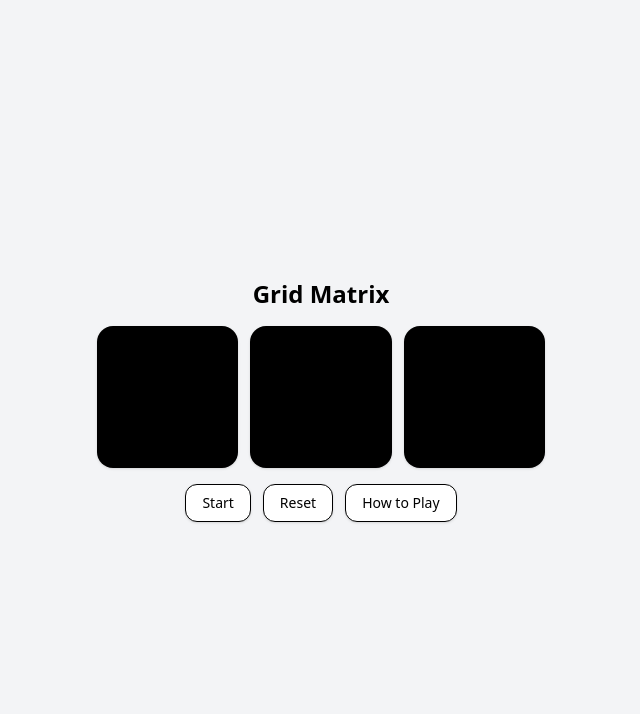
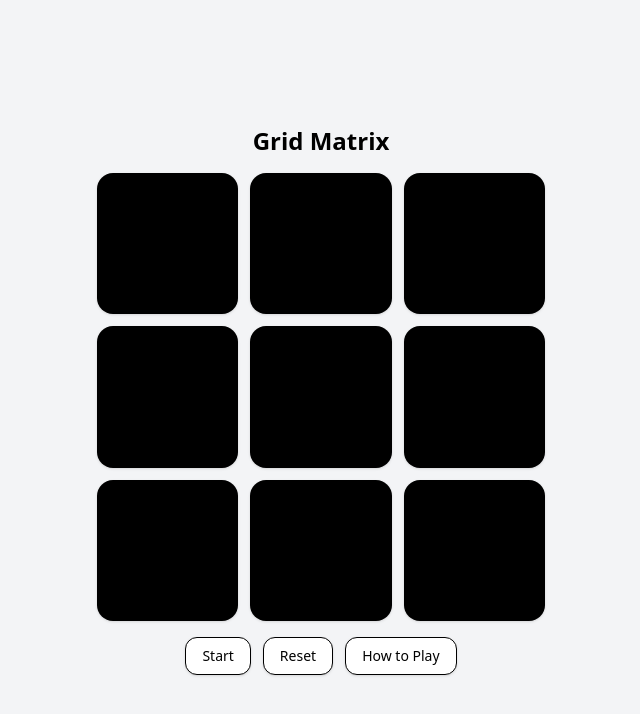
Before and after one commit to abdulrhman3657/memory-grid-frontendV0, a React (Vite) app: page / in a window 1280 px wide. Shown: the top 714 px of the page, without its empty margins (319-959 px from the left). Built offline with nearby package versions, Linux system fonts and the light colour scheme; no server answers.

Commit message:
refactor: replace win state with derived value
- the win state can be derived from correctClicks and patternLength

```diff
--- a/src/pages/Home.jsx
+++ b/src/pages/Home.jsx
@@ -10,15 +10,16 @@ import {
 } from "../lib/constants";
 
 export default function Home() {
-	const [cells, setCells] = useState(Array(STARTING_LENGTH).fill(false));
-	const [flags, setFlags] = useState(Array(STARTING_LENGTH).fill(false));
+	const [cells, setCells] = useState(Array(GRID_SIZE).fill(false));
+	const [flags, setFlags] = useState(Array(GRID_SIZE).fill(false));
 	const [fail, setFail] = useState(false);
-	const [win, setWin] = useState(false);
 	const [correctClicks, setCorrectClicks] = useState(0);
 	const [gameStarted, setGameStarted] = useState(false);
 	const [flagsOrder, setFlagsOrder] = useState([]);
 	const [patternLength, setPatternLength] = useState(STARTING_LENGTH);
 	const [showInstructions, setShowInstructions] = useState(false);
+	const isRoundOver = correctClicks === patternLength;
+	const win = correctClicks === patternLength && patternLength === MAX_ROUNDS;
 
 	useEffect(() => {
 		axios.get(API);
@@ -42,12 +43,7 @@ export default function Home() {
 
 	useEffect(() => {
 		// if the current round has been completed
-		if (correctClicks === patternLength) {
-			// check if it is the final round
-			if (patternLength === MAX_ROUNDS) {
-				setWin(true);
-				return;
-			}
+		if (win || !isRoundOver || !gameStarted) return
 
 			// add one green cell
 			const nextLen = patternLength + 1;
@@ -60,16 +56,14 @@ export default function Home() {
 			setPatternLength(nextLen);
 
 			startGame(nextLen);
-		}
 		// check for the next round when (correctClicks) changes
-	}, [correctClicks]);
+	}, [isRoundOver]);
 
 	const startGame = (len = patternLength) => {
 		// clear all the timers from the previous round
 		clearAllTimers();
 
 		setFail(false);
-		setWin(false);
 
 		const flagsArr = Array(GRID_SIZE).fill(false);
 		let flaggedCount = 0;
@@ -201,7 +195,6 @@ export default function Home() {
 							setCells(Array(GRID_SIZE).fill(false));
 							setFlags(Array(GRID_SIZE).fill(false));
 							setFail(false);
-							setWin(false);
 							setCorrectClicks(0);
 							setGameStarted(false);
 							setFlagsOrder([]);
```
